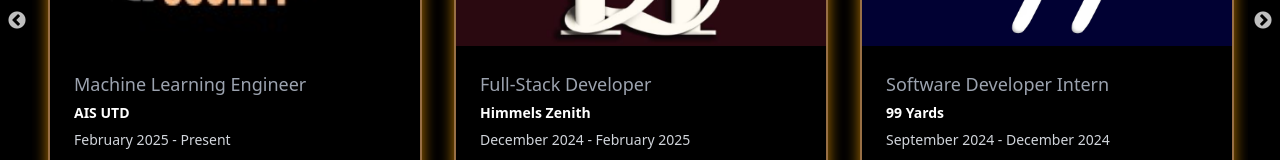
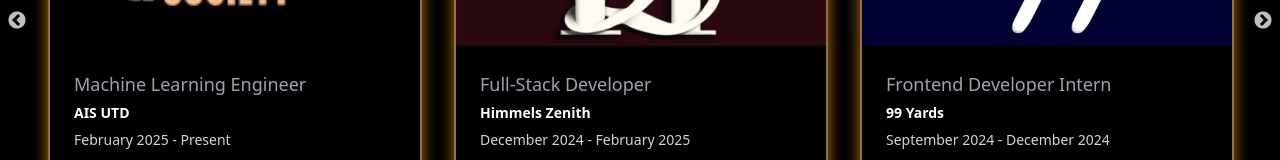
Before and after one commit to ClosetCoderSad/3d-Portfolio-Wall-E, a React (Vite) app: page /experience in a window 1280 px wide. Shown: the part 440-600 px from the top of the page. Built offline with nearby package versions, Linux system fonts and the light colour scheme; no server answers.

Commit message:
Update Experience.jsx

```diff
--- a/src/pages/Experience.jsx
+++ b/src/pages/Experience.jsx
@@ -13,8 +13,8 @@
     const listExperience = [
         {id:1, image:ais, title:'Machine Learning Engineer', name:'AIS UTD', description:'February 2025 - Present'},
         {id:2, image:hz, title:'Full-Stack Developer', name:'Himmels Zenith', description:'December 2024 - February 2025'},
-        {id:3, image:yards, title:'Software Developer Intern', name:'99 Yards', description:'September 2024 - December 2024'},
-        {id:4, image:bs, title:'S5 Builder', name:'Buildspace', description:'June 2024 - July 2024 '},
+        {id:3, image:yards, title:'Frontend Developer Intern', name:'99 Yards', description:'September 2024 - December 2024'},
+        {id:4, image:bs, title:'Python Builder', name:'Buildspace', description:'June 2024 - July 2024 '},
         {id:5, image:vh, title:'Teaching Assistant', name:'Vertical Horizon', description:'September 2023 - July 2024'},
         {id:6, image:nc, title:'Executive Secretary', name:'MLIS Nutrition Club', description:'August 2023 - March 2024'},
     ];
```
